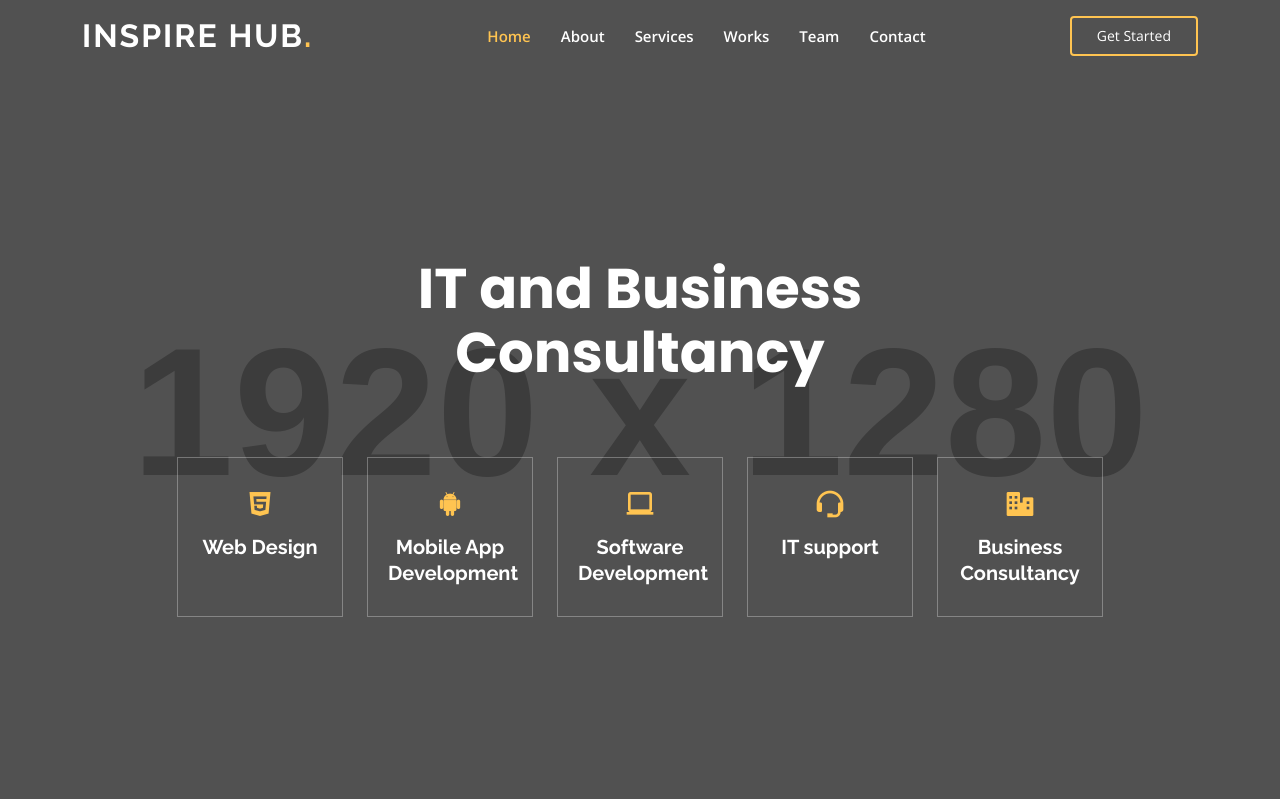
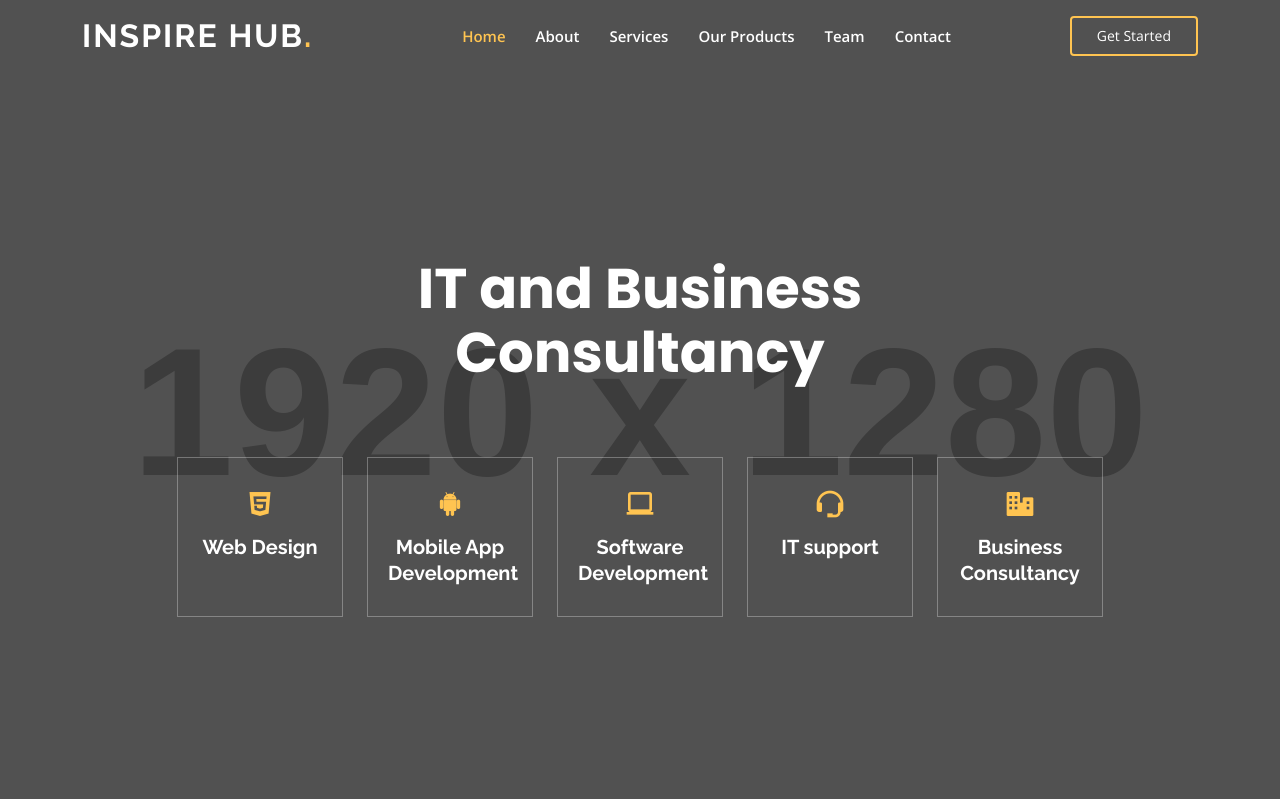
Before and after one commit to Samnjor-alpha/InspireHub, a PHP site: page / in a window 1280 px wide. Shown: the top 799 px of the page. Run offline with PHP 8.4, Linux system fonts and the light colour scheme; grey boxes labelled with a size stand in for pictures from a placeholder-image service; some libraries are stand-ins or nearby versions.

Commit message:
#Products

```diff
--- a/index.php
+++ b/index.php
@@ -315,7 +315,7 @@
                   <div class="count-box">
                     <i class="bi bi-journal-richtext"></i>
                     <span data-purecounter-start="0" data-purecounter-end="25" data-purecounter-duration="2" class="purecounter"></span>
-                    <p><strong>Projects</strong> adipisci atque cum quia aspernatur totam laudantium et quia dere tan</p>
+                    <p><strong>Products</strong> adipisci atque cum quia aspernatur totam laudantium et quia dere tan</p>
                   </div>
                 </div>
 
--- a/navbars/topbar.php
+++ b/navbars/topbar.php
@@ -10,7 +10,7 @@
                 <li><a class="nav-link scrollto active" href="#hero">Home</a></li>
                 <li><a class="nav-link scrollto" href="#about">About</a></li>
                 <li><a class="nav-link scrollto" href="#services">Services</a></li>
-                <li><a class="nav-link scrollto " href="#portfolio">Works</a></li>
+                <li><a class="nav-link scrollto " href="#portfolio">Our Products</a></li>
                 <li><a class="nav-link scrollto" href="#team">Team</a></li>
                 <li><a class="nav-link scrollto" href="#contact">Contact</a></li>
             </ul>
```
